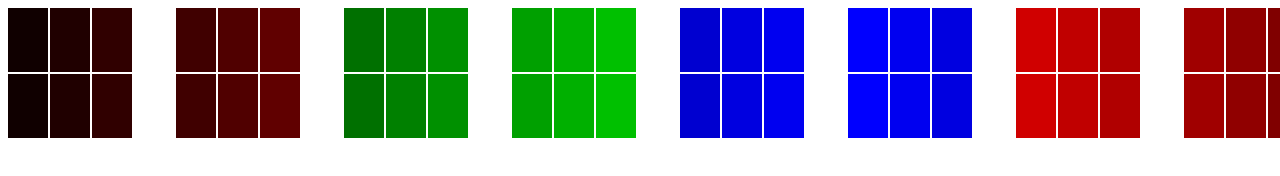
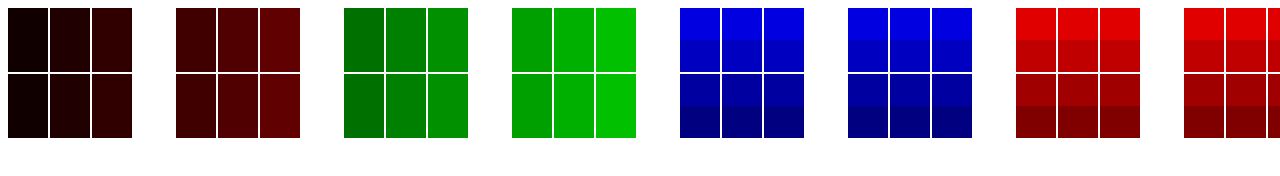
Before and after one commit to tgerdes/tardis, a plain HTML site: page led_svg.html in a window 1280 px wide. Shown: the top 176 px of the page. Drawn offline with Linux system fonts and the light colour scheme.

Commit message:
Update half the pixels to show pixel density
There are 4x3 pixels per pane for a total of 96 pixels.

```diff
--- a/led_svg.html
+++ b/led_svg.html
@@ -122,7 +122,11 @@ function update() {
     for(i=0;i<pixels.length;i++) {
         pane = Math.floor(i / (12));
         channel = Math.floor((pane % 6)/2);
-        pixels[i][channel] = Math.min(255, Math.abs((16*(Math.floor(i/4)+frameNumber)) % 512 - 256));
+        if(pane<4) {
+            pixels[i][channel] = Math.min(255, Math.abs((16*(Math.floor(i/4)+frameNumber)) % 512 - 256));
+        } else {
+            pixels[i][channel] = Math.min(255, Math.abs((32*(Math.floor(i%4)+frameNumber)) % 512 - 256));
+        }
     }
 }
 
```
